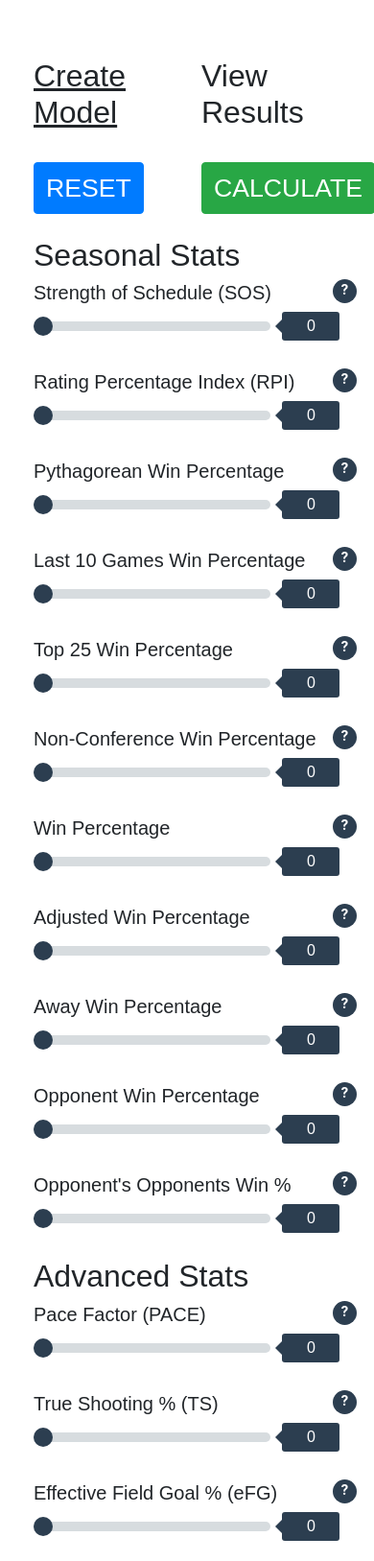
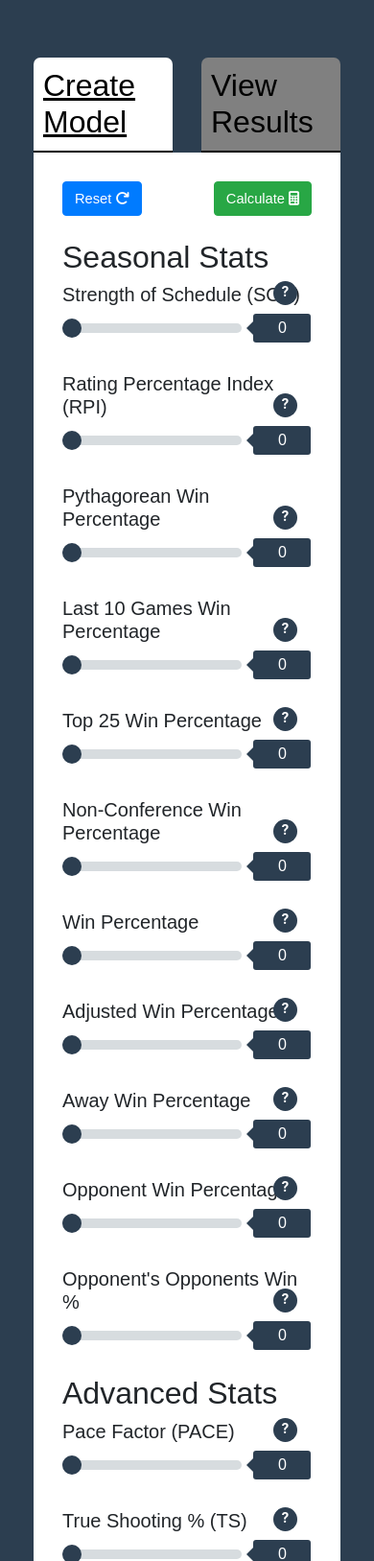
Before and after one commit to fennella/MARCH_MADNESS_CUSTOM_MODELS, a Django app: page / in a window 390 px wide. Shown: the top 1627 px of the page at 96% size. Run offline with Django 3.2, Linux system fonts and the light colour scheme; some libraries are stand-ins or nearby versions; some web fonts are replaced.

Commit message:
responsive UI add

```diff
--- a/bballModel/static/bballModel/css/bracket.css
+++ b/bballModel/static/bballModel/css/bracket.css
@@ -6,7 +6,7 @@
 .hero p.intro {font-family: 'Holtwood One SC', serif;text-transform: uppercase;letter-spacing: 1px;font-size: 3em;margin-bottom:-40px;}
 .hero p.year {color: #fff; letter-spacing: 20px; font-size: 34px; margin: -25px 0 25px;}
 .hero p.year i {font-size: 14px;vertical-align: middle;}
-#bracket {overflow:hidden;background-color: #e1e1e1;background-color:rgba(225,225,225,0.9);padding-top: 20px;font-size: 12px;padding: 40px 0;}
+#bracket {overflow:hidden;background-color: #e1e1e1;background-color:rgba(225,225,225,0.9);padding-top: 20px;font-size: 12px;padding: 40px 0; border-radius: 5px;}
 /* .container {max-width: 1100px;margin: 0 auto;display:block;display: -webkit-box;display: -moz-box;display: -ms-flexbox;display: -webkit-flex;display: -webkit-flex;display: flex;-webkit-flex-direction:row;flex-direction: row;} */
 .split {display:block;float:left;display: -webkit-box;display: -moz-box;display: -ms-flexbox;display: -webkit-flex;display:flex;width: 42%;-webkit-flex-direction:row;-moz-flex-direction:row;flex-direction:row;}
 .champion {float:left;display:block;width: 16%;-webkit-flex-direction:row;flex-direction:row;-webkit-align-self:center;align-self:center;text-align: center;padding: 230px 0\9;}
@@ -30,6 +30,7 @@
 .share-icon {font-size: 24px; color: #fff;padding: 25px;}
 .share-wrap {max-width: 1100px; text-align: center; margin: 60px auto;}
 .final {margin: 5em 0;}
+
 
 
 .round2Top {padding-top:40px !important;}
@@ -88,6 +89,7 @@
   .split-one .vote-box {margin-left: 138px;}
   .hero p.intro {font-size: 28px;}
   .hero p.year {margin: 5px 0 10px;}
+  .final {margin: 50px auto; position: relative; left:4vw;}
 
 }
 
@@ -114,3 +116,16 @@
   .hero p.year {margin: 5px 0 10px; font-size: 18px;}
 
 }
+
+@media screen and (min-width: 1100px) {
+
+  .matchup {
+    width: 100px;
+  }
+  .final {margin: 50px auto; position: relative; left:4vw;}
+
+  #championshipTeams {
+    width: 100%;
+  }
+
+}
--- a/bballModel/static/bballModel/css/helpTip.css
+++ b/bballModel/static/bballModel/css/helpTip.css
@@ -5,7 +5,8 @@
     height: 25px;
     width: 25px;
     top: -65px;
-    left: 25.5vw;
+    left: calc(100% - (40px));
+    /* right: -20px;  */
     opacity: 1 !important;
     color: white;
     text-align: center;
@@ -40,11 +41,13 @@
 }
 
 @media only screen and (max-width: 991px) {
-    .tooltip {
-        left: 80vw !important;
-    }
+
     .tooltip .tooltiptext {
         width: 32vw !important;
         margin-left: -27vw;
     }
-  }
+
+    .modelBtns {
+        font-size: 11pt;
+    }
+}
--- a/bballModel/static/bballModel/css/style.css
+++ b/bballModel/static/bballModel/css/style.css
@@ -5,11 +5,43 @@
 body {
   font-family: sans-serif;
   padding: 60px 20px;
+  background: #2c3e50;
 }
 @media (min-width: 600px) {
   body {
     padding: 60px;
   }
+}
+
+#createModelDiv {
+  background-color: white;
+  padding: 30px;
+}
+
+.sectionHead {
+  background-color: white;
+  padding: 10px;
+  border-top-left-radius: 7px;
+  border-top-right-radius: 7px;
+  border-bottom: 2px solid black;
+  cursor: pointer;
+}
+
+.bracketContainer {
+  overflow-x: auto;
+}
+
+/* #createModelDiv button {
+  width: 200px;
+} */
+
+.headers h2 {
+  color: black;
+  margin-bottom: 0px !important;
+}
+
+#championName {
+  color: white;
 }
 
 .range-slider {
--- a/bballModel/static/bballModel/js/index.js
+++ b/bballModel/static/bballModel/js/index.js
@@ -2,9 +2,12 @@ function toViewResults() {
 
     document.getElementById("viewResultsDiv").style.display = "block";
     document.getElementById("viewResultsTag").style.textDecoration = "underline";
+    document.getElementById("viewResultsTag").style.backgroundColor = "white";
+
 
     document.getElementById("createModelDiv").style.display = "none";
     document.getElementById("createModelTag").style.textDecoration = "none";
+    document.getElementById("createModelTag").style.backgroundColor = "grey";
 
 }
 
@@ -12,9 +15,11 @@ function toCreateModel() {
 
     document.getElementById("viewResultsDiv").style.display = "none";
     document.getElementById("viewResultsTag").style.textDecoration = "none";
+    document.getElementById("viewResultsTag").style.backgroundColor = "grey";
 
     document.getElementById("createModelDiv").style.display = "block";
     document.getElementById("createModelTag").style.textDecoration = "underline";
+    document.getElementById("createModelTag").style.backgroundColor = "white";
 
 }
 
--- a/bballModel/templates/bballModel/base.html
+++ b/bballModel/templates/bballModel/base.html
@@ -15,6 +15,7 @@
     <link href="{% static 'bballModel/css/bracket.css' %}" rel="stylesheet">
 
     <link href="https://maxcdn.bootstrapcdn.com/font-awesome/4.2.0/css/font-awesome.min.css" rel="stylesheet">
+    <script src="https://kit.fontawesome.com/3f8218a1fe.js" crossorigin="anonymous"></script>
     <link href='https://fonts.googleapis.com/css?family=Holtwood+One+SC' rel='stylesheet' type='text/css'>
     <link href='https://fonts.googleapis.com/css?family=Kaushan+Script|Herr+Von+Muellerhoff' rel='stylesheet' type='text/css'>
     <link href='https://fonts.googleapis.com/css?family=Abel' rel='stylesheet' type='text/css'>
--- a/bballModel/templates/bballModel/index.html
+++ b/bballModel/templates/bballModel/index.html
@@ -2,22 +2,30 @@
 {% load static %}
 {% block content %}
 <div class="container-fluid">
-    <div class="row">
+    <div class="row headers">
         <div class="col-6">
-            <h2 id="createModelTag" onclick="toCreateModel()" style="text-decoration: underline; cursor: pointer;">Create Model</h2><br>
+            <h2 class="sectionHead" id="createModelTag" onclick="toCreateModel()" style="text-decoration: underline;">Create Model</h2>
         </div>
         <div class="col-6 text-left">
-            <h2 id="viewResultsTag" onclick="toViewResults()" style="text-decoration: none; cursor: pointer;">View Results</h2>
+            <h2 class="sectionHead" id="viewResultsTag" style="background-color: grey;" onclick="toViewResults()" style="text-decoration: none; cursor: pointer;">View Results</h2>
         </div>
     </div>
 
     <div id="createModelDiv">
         <div class="row">
             <div class="col-6 text-left">
-                <button onclick="resetUI()" class="btn btn-primary">RESET</button>
+
+                <button onclick="resetUI()" class="btn btn-primary modelBtns"> Reset
+                    <i class="fas fa-redo"></i>
+                </button>
+
             </div>
             <div class="col-6 text-right">
-                <button class="btn btn-success" onclick="calculate()">CALCULATE</button>
+
+                <button onclick="calculate()" class="btn btn-success modelBtns"> Calculate
+                    <i class="fas fa-calculator"></i>
+                </button>
+
             </div>
         </div>
 
@@ -428,7 +436,7 @@
                     </header>
                 <h1 id="championName">Champion: </h1>
                     <section id="bracket">
-                    <div class="container">
+                    <div class="container bracketContainer">
                     <div class="split split-one">
                         <div class="round round-one current">
                             <div class="round-details">Round of 64<br/><span class="date">March 16</span></div>
@@ -586,7 +594,7 @@
                         <div class="final current">
                             <i class="fa fa-trophy"></i>
                             <div class="round-details">Championship <br/><span class="date">March 30 - Apr. 1</span></div>
-                            <ul class ="matchup championship">
+                            <ul class ="matchup" id="championshipTeams">
                                 <li class="team team-top" id="finals1">&nbsp;<span class="vote-count">&nbsp;</span></li>
                                 <li class="team team-bottom" id="finals2">&nbsp;<span class="vote-count">&nbsp;</span></li>
                             </ul>
```
